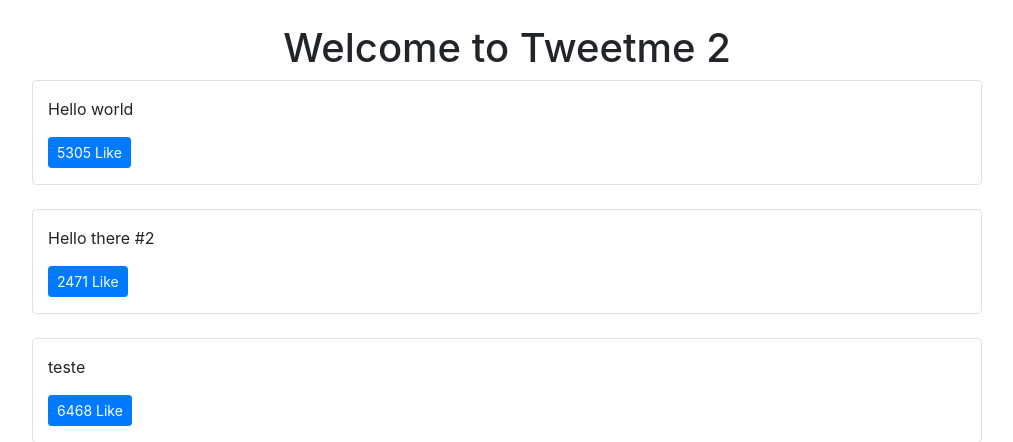
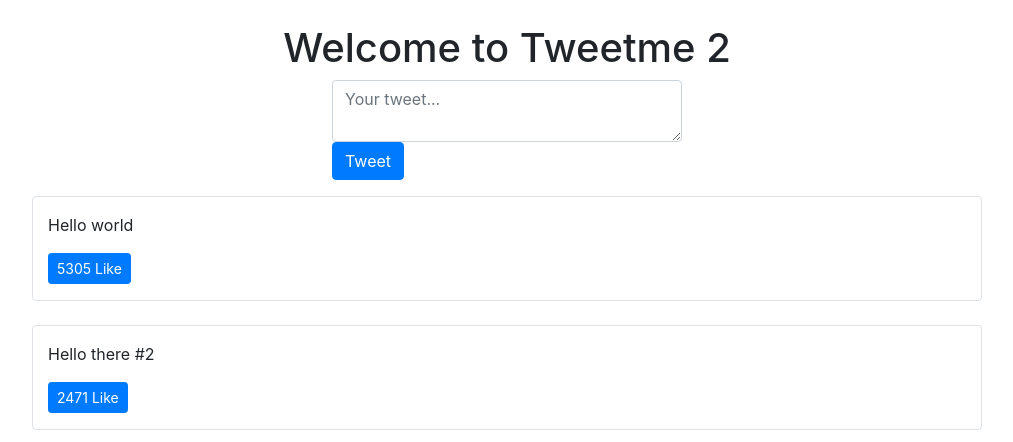
Before and after one commit to FernandoAndrade180489/tweetme, a Django app: page / in a window 1280 px wide. Shown: the part 56-498 px from the top of the page, without its empty margins (133-1146 px from the left). Run offline with Django 3.2, Linux system fonts and the light colour scheme; data comes from the database, SQL or seed files in the repository; both versions use the stored data as it was after the commit; some libraries are stand-ins or nearby versions.

Commit message:
Tweet Form by Hand

```diff
--- a/tweets/templates/pages/home.html
+++ b/tweets/templates/pages/home.html
@@ -5,6 +5,17 @@
 <div class='row text-center'>
     <div class='col'>
         <h1>Welcome to Tweetme 2</h1>
+    </div>
+</div>
+
+<div class='row mb-3'>
+    <div class='col-md-4 mx-auto col-10'>
+        <form class='form' method='POST' action='/create-tweet'>
+            {% csrf_token %}
+            <input type='hidden' value='/' name='next' />
+            <textarea class='form-control' name='content' placeholder="Your tweet..."></textarea>
+            <button type='submit' class='btn btn-primary'>Tweet</button>
+        </form>
     </div>
 </div>
 
--- a/tweets/views.py
+++ b/tweets/views.py
@@ -13,6 +13,7 @@ def home_view(request, *args, **kwargs):
 
 def tweet_create_view(request, *args, **kwargs):
     form = TweetForm(request.POST or None)
+    print('post data is ', request.POST)
     if form.is_valid():
         obj = form.save(commit=False)
         # do other form related logic
```
Also changed, not shown: db.sqlite3.
